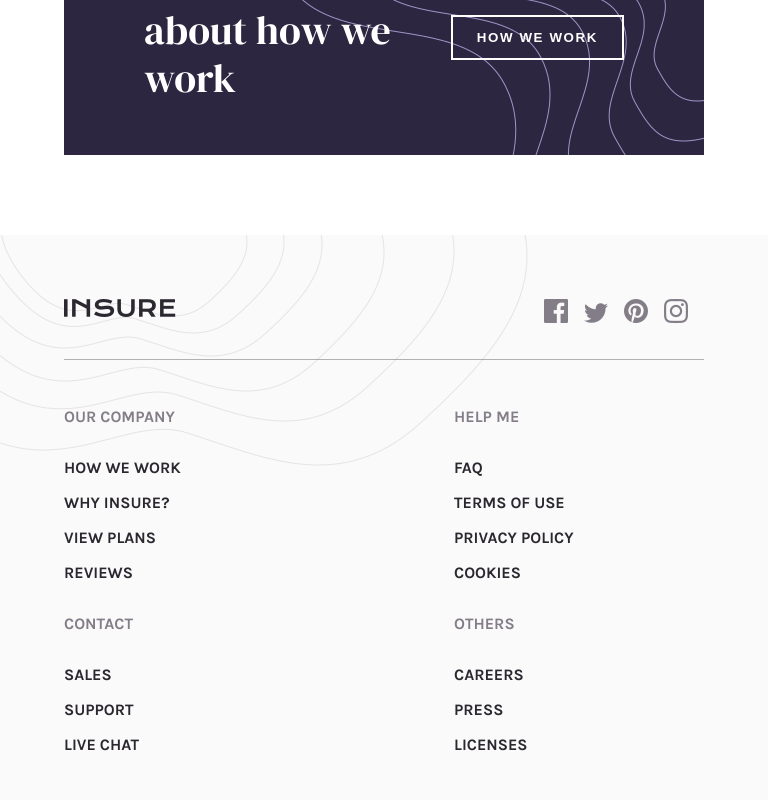
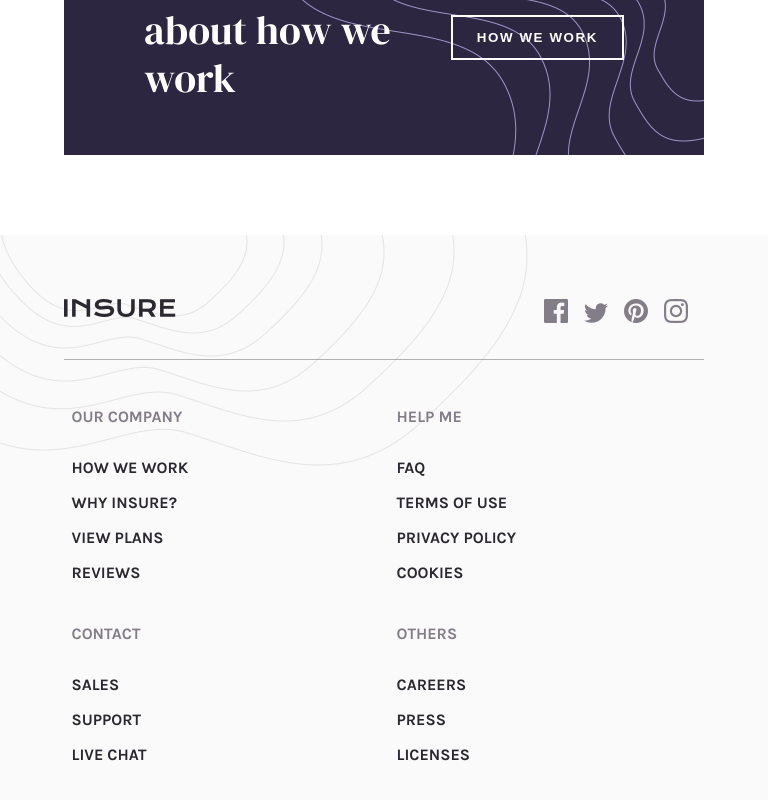
Before and after one commit to ini-s/insure-landing-page, a Next.js app: page / in a window 768 px wide. Shown: the part 2322-3122 px from the top of the page. Built offline with nearby package versions, Linux system fonts and the light colour scheme.

Commit message:
style: adjust footer

```diff
--- a/styles/Footer.module.css
+++ b/styles/Footer.module.css
@@ -76,10 +76,34 @@
     flex-wrap: wrap;
 }
 
+.col {
+    flex-basis: 250px;
+}
+
 @media screen and (max-width: 564px) {
 
     .navFlexContainer {
         justify-content: center;
+    }
+}
+
+@media screen and (min-width: 574px) and (max-width: 800px) {
+
+    .navFlexContainer {
+        justify-content: space-around;
+        gap: 10px;
+    }
+}
+
+@media screen and (min-width: 650px) {
+    .col {
+        flex-basis: 290px;
+    }
+}
+
+@media screen and (min-width: 704px) {
+    .col {
+        flex-basis: 300px;
     }
 }
 
@@ -110,9 +134,9 @@
     }
 }
 
-@media screen and (max-width: 969px) {
+@media screen and (min-width: 900px) {
     .col {
-        flex-basis: 250px;
+        flex-basis: unset;
     }
 }
 
```
